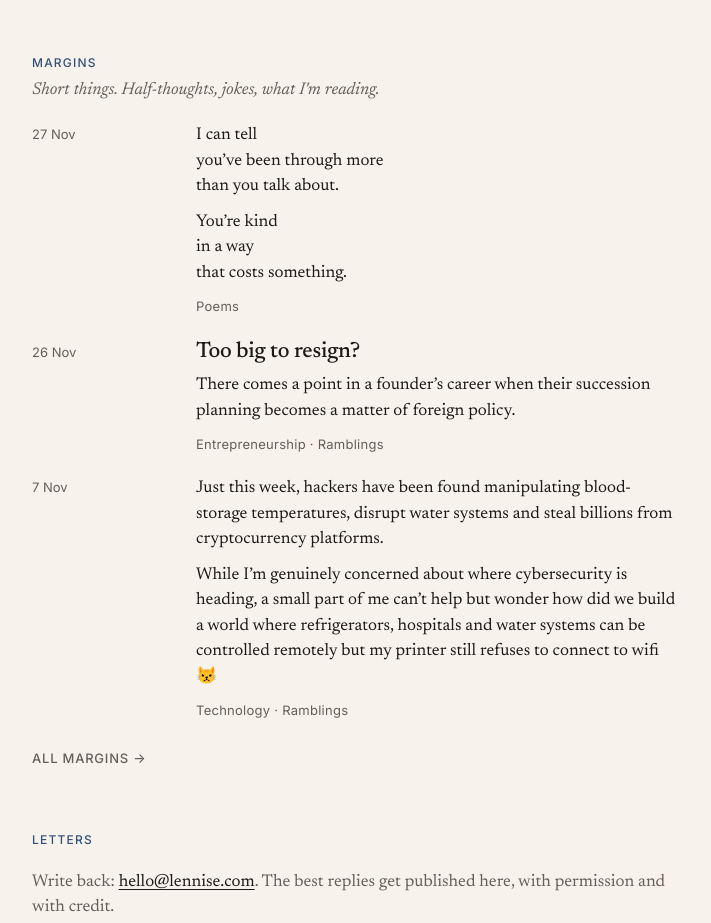
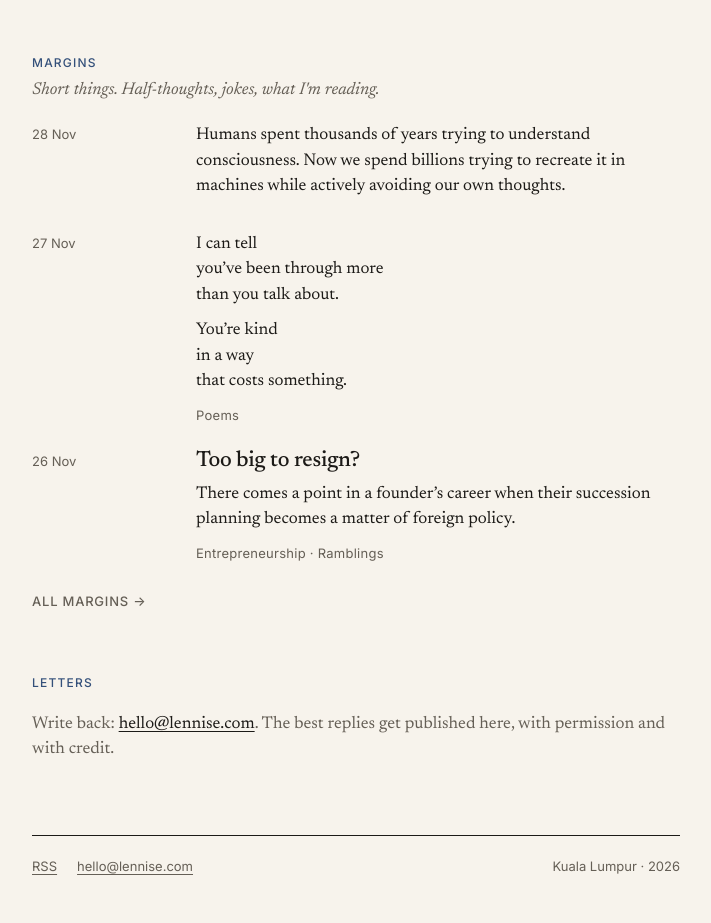
Before and after one commit to lennise-ng/lennise.com, a plain HTML site: page docs/index.html in a window 1280 px wide. Shown: the part 863-1786 px from the top of the page, without its empty margins (284-995 px from the left). Drawn offline with Linux system fonts and the light colour scheme.

Commit message:
Margins: publish 28 Nov note
Co-Authored-By: Claude Fable 5.2 <noreply@anthropic.com>
Claude-Session: https://claude.ai/code/session_01GrzwAK3R4Re5iXUKvusS1b

```diff
--- a/docs/index.html
+++ b/docs/index.html
@@ -60,6 +60,10 @@
   <h2 class="label">Margins</h2>
   <p class="muted small italic">Short things. Half-thoughts, jokes, what I'm reading.</p>
   <div class="margin">
+  <time datetime="2026-11-28">28 Nov</time>
+  <div><div class="prose small"><p>Humans spent thousands of years trying to understand consciousness. Now we spend billions trying to recreate it in machines while actively avoiding our own thoughts.</p></div></div>
+</div>
+<div class="margin">
   <time datetime="2026-11-27">27 Nov</time>
   <div><div class="prose small"><p>I can tell<br />
 you’ve been through more<br />
@@ -71,11 +75,6 @@ that costs something.</p></div><p class="meta">Poems</p></div>
 <div class="margin">
   <time datetime="2026-11-26">26 Nov</time>
   <div><p class="margin-title">Too big to resign?</p><div class="prose small"><p>There comes a point in a founder’s career when their succession planning becomes a matter of foreign policy.</p></div><p class="meta">Entrepreneurship · Ramblings</p></div>
-</div>
-<div class="margin">
-  <time datetime="2026-11-07">7 Nov</time>
-  <div><div class="prose small"><p>Just this week, hackers have been found manipulating blood-storage temperatures, disrupt water systems and steal billions from cryptocurrency platforms.</p>
-<p>While I’m genuinely concerned about where cybersecurity is heading, a small part of me can’t help but wonder how did we build a world where refrigerators, hospitals and water systems can be controlled remotely but my printer still refuses to connect to wifi 😾</p></div><p class="meta">Technology · Ramblings</p></div>
 </div>
 
   <p class="more"><a href="/margins/">All margins →</a></p>
```
Also changed, not shown: docs/margins/index.html (+4 -0 lines).
